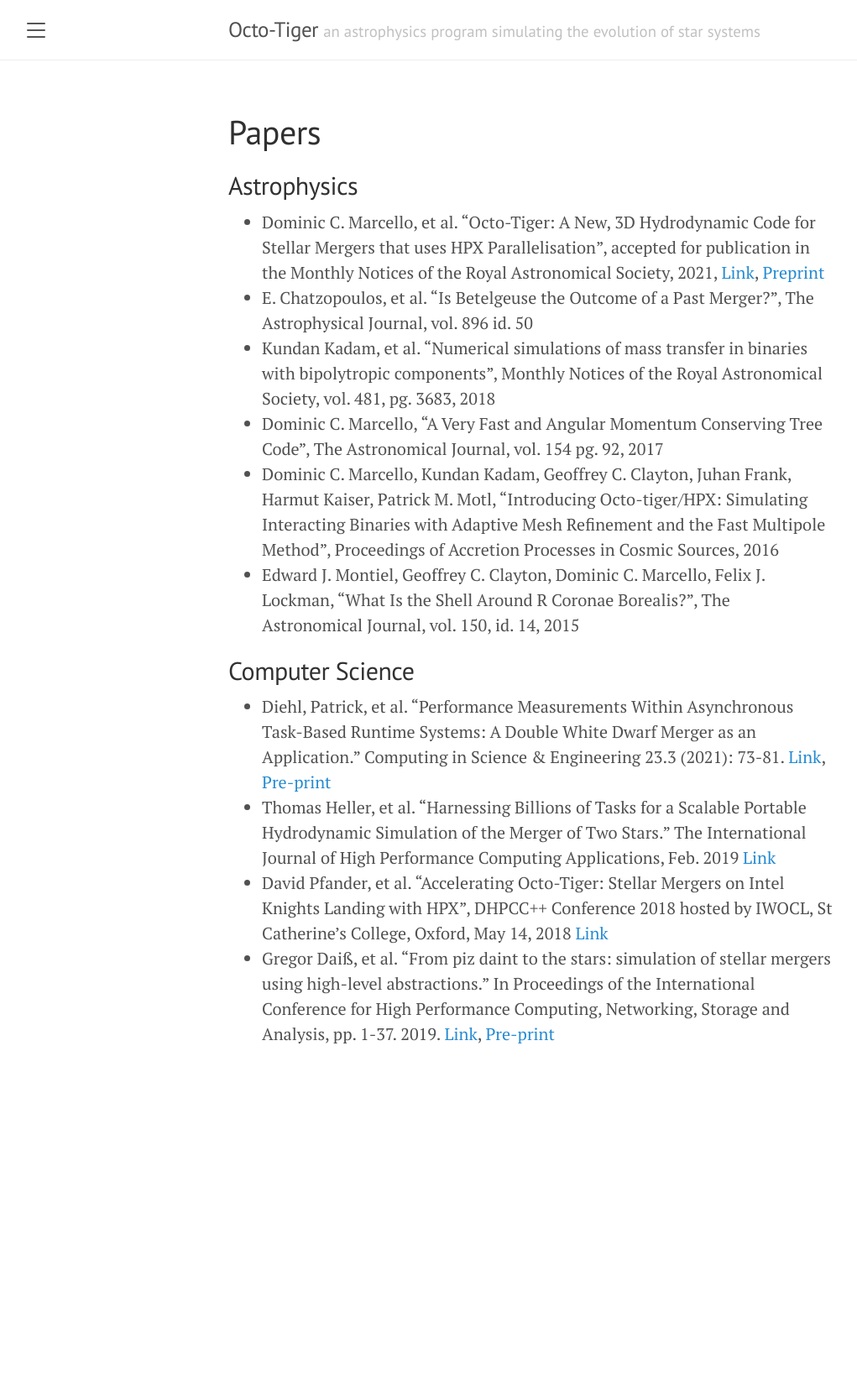
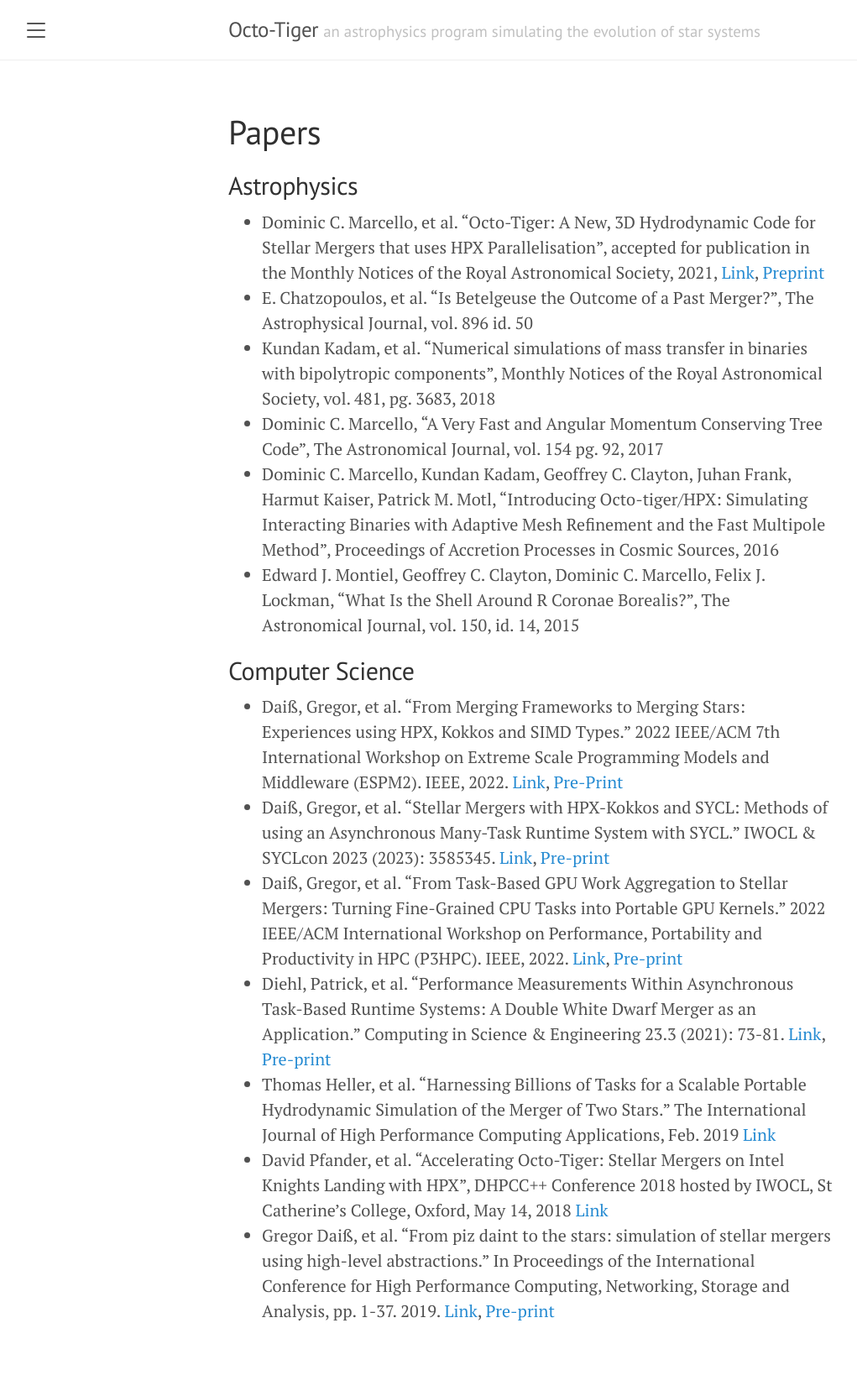
Before and after one commit to octotiger/octotiger.github.io, a Jekyll site: the page built from papers.md, in a window 1280 px wide. Shown: the whole page at 84% size, without its empty margins (8-1029 px from the left). Built offline with Jekyll 4.4.1, drawn with Linux system fonts in a browser that asks for light colours; before the commit the page ends 1327 px from its top, so only the background shows below that.

Commit message:
Update papers.md

```diff
--- a/papers.md
+++ b/papers.md
@@ -14,6 +14,9 @@ title: Papers
 
 ## Computer Science
 
+* Daiß, Gregor, et al. "From Merging Frameworks to Merging Stars: Experiences using HPX, Kokkos and SIMD Types." 2022 IEEE/ACM 7th International Workshop on Extreme Scale Programming Models and Middleware (ESPM2). IEEE, 2022. [Link](https://ieeexplore.ieee.org/document/10029450), [Pre-Print](https://arxiv.org/abs/2210.06439)
+* Daiß, Gregor, et al. "Stellar Mergers with HPX-Kokkos and SYCL: Methods of using an Asynchronous Many-Task Runtime System with SYCL." IWOCL & SYCLcon 2023 (2023): 3585345. [Link](https://dl.acm.org/doi/10.1145/3585341.3585354), [Pre-print](https://arxiv.org/abs/2303.08058)
+* Daiß, Gregor, et al. "From Task-Based GPU Work Aggregation to Stellar Mergers: Turning Fine-Grained CPU Tasks into Portable GPU Kernels." 2022 IEEE/ACM International Workshop on Performance, Portability and Productivity in HPC (P3HPC). IEEE, 2022. [Link](https://ieeexplore.ieee.org/abstract/document/10024622), [Pre-print](https://arxiv.org/abs/2210.06438)
 * Diehl, Patrick, et al. "Performance Measurements Within Asynchronous Task-Based Runtime Systems: A Double White Dwarf Merger as an Application." Computing in Science & Engineering 23.3 (2021): 73-81. [Link](https://ieeexplore.ieee.org/abstract/document/9405442), [Pre-print](https://arxiv.org/abs/2102.00223)
 * Thomas Heller, et al. “Harnessing Billions of Tasks for a Scalable Portable Hydrodynamic Simulation of the Merger of Two Stars.” The International Journal of High Performance Computing Applications, Feb. 2019 [Link](https://journals.sagepub.com/doi/10.1177/1094342018819744)
 * David Pfander, et al. “Accelerating Octo-Tiger: Stellar Mergers on Intel Knights Landing with HPX”, DHPCC++ Conference 2018 hosted by IWOCL, St Catherine’s College, Oxford, May 14, 2018 [Link](https://dl.acm.org/citation.cfm?doid=3204919.3204938)
```
